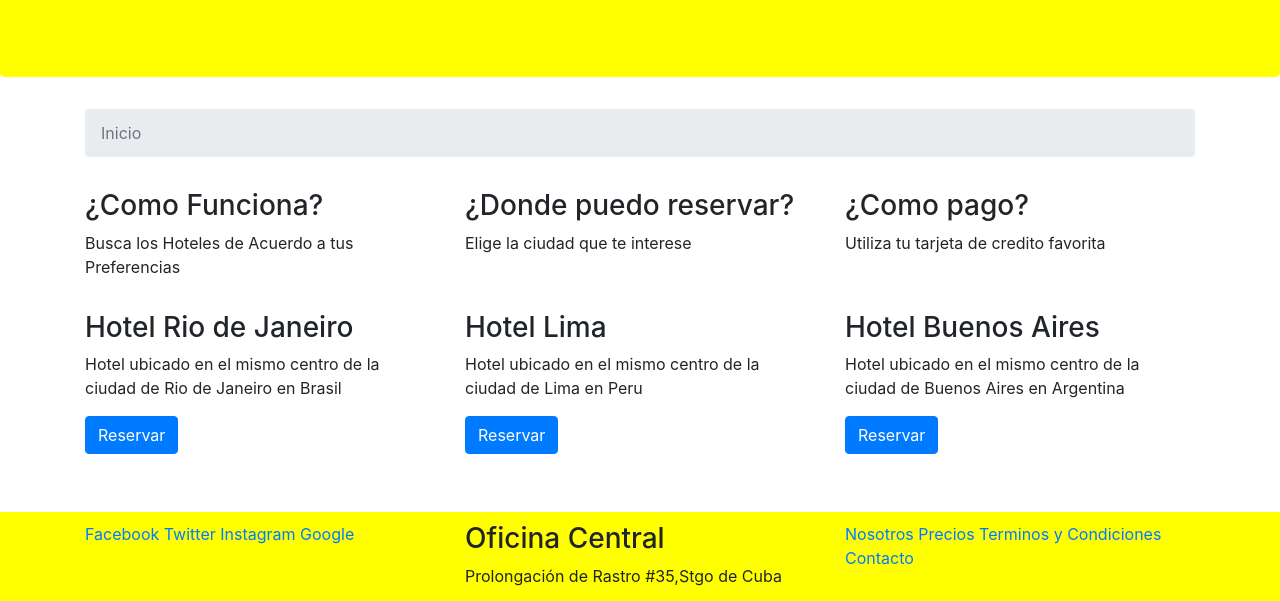
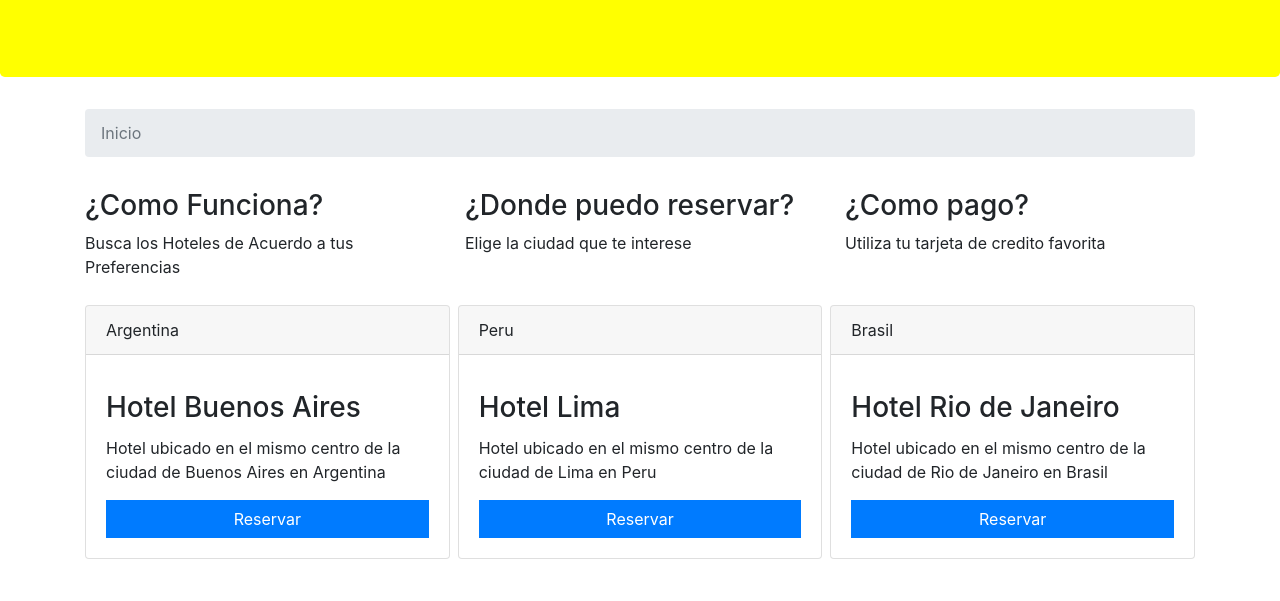
Before and after one commit to Alex70795/guia_hoteles, a website: page index.html in a window 1280 px wide. Shown: the part 197-798 px from the top of the page. Drawn offline with nearby package versions, Linux system fonts and the light colour scheme; a web font is replaced by a local one.

```diff
--- a/css/main.css
+++ b/css/main.css
@@ -12,13 +12,13 @@
 }
 
 .card-hotel {
-    flex: 1 150px;
-    padding: 2px 5px 2px 5px;
+    flex: 1 200px;
     margin-top: 10px;
 }
 
 .btn-reserva {
     width: 100%;
+    border-radius: 0px;
 }
 
 .footer-address-icon {
--- a/index.html
+++ b/index.html
@@ -66,30 +66,51 @@
       </div>
 
       <div class="container">
-        <div class="row">
-            <div class="col-sm-4">
+         <div class="d-flex flex-grap flex-row-reverse">
+            <div class="card card-hotel d-flex flex-colum justify-content-between ml-2">
+                <div class="card-header">Brasil</div>
+                <div class="card-body">
                 <p>
-                    <h3>Hotel Rio de Janeiro</h3>
-                    <p>Hotel ubicado en el mismo centro de la ciudad de Rio de Janeiro en Brasil</p>
+                    <h3 class="card-title">Hotel Rio de Janeiro</h3>
+
+                    <p class="card-text">Hotel ubicado en el mismo centro de la ciudad de Rio de Janeiro en Brasil</p>
                 </p>
-                <button type="button" class="btn btn-primary">Reservar</button>
+                <div>
+                    <button  class="btn btn-primary btn-reserva" ><span class="oi oi-plus"></span> Reservar</button>
+                     </div>
             </div>
-             <div class="col-sm-4">
+            </div>
+            <div class="card card-hotel d-flex flex-colum justify-content-between ml-2">
+                <div class="card-header">Peru</div>
+                <div class="card-body">
+
                 <p>
-                    <h3>Hotel Lima</h3>
-                    <p>Hotel ubicado en el mismo centro de la ciudad de Lima en Peru</p>
+                    <h3 class="card-title">Hotel Lima</h3>
+
+                    <p class="card-text">Hotel ubicado en el mismo centro de la ciudad de Lima en Peru</p>
                 </p>
-                <button type="button" class="btn btn-primary">Reservar</button>
+                <div>
+                <button  class="btn btn-primary btn-reserva" ><span class="oi oi-plus"></span> Reservar</button>
+                 </div>
+             </div>
             </div>
-            <div class="col-sm-4">
+            <div class="card card-hotel d-flex flex-colum justify-content-between">
+                <div class="card-header">Argentina</div>
+                <div class="card-body">
+
                 <p>
-                    <h3>Hotel Buenos Aires</h3>
-                    <p>Hotel ubicado en el mismo centro de la ciudad de Buenos Aires en Argentina</p>
+                    <h3 class="card-title">Hotel Buenos Aires</h3>
+
+                    <p class="card-text">Hotel ubicado en el mismo centro de la ciudad de Buenos Aires en Argentina</p>
                 </p>
-                <button type="button" class="btn btn-primary">Reservar</button>
+                <div>
+                    <button  class="btn btn-primary btn-reserva" ><span class="oi oi-plus"></span> Reservar</button>
+                     </div>
             </div>
-        </div>
-  </div>
+            </div>
+
+         </div>
+     </div>
   <br><br>
 </div>
   <footer>
```
Also changed, not shown: images/181896737.jpg (added), images/El-Castillo-13.jpg (added), images/images.jfif (added), images/slide-hotel-riu-palace-mexico_tcm55-200487.jpg (added).
